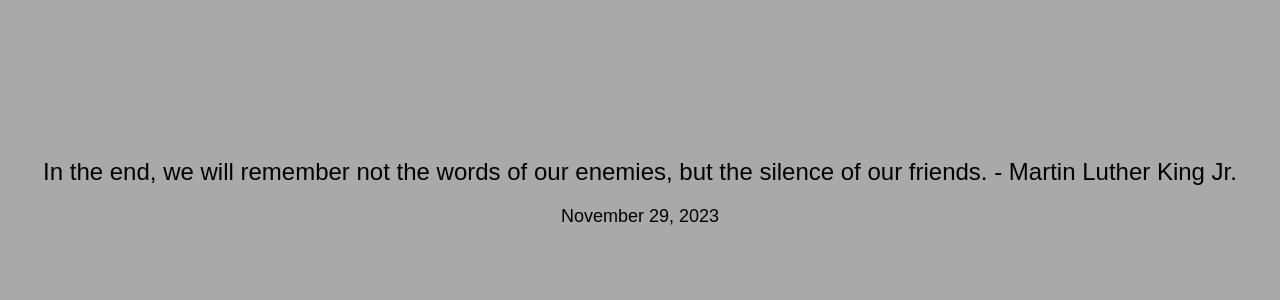
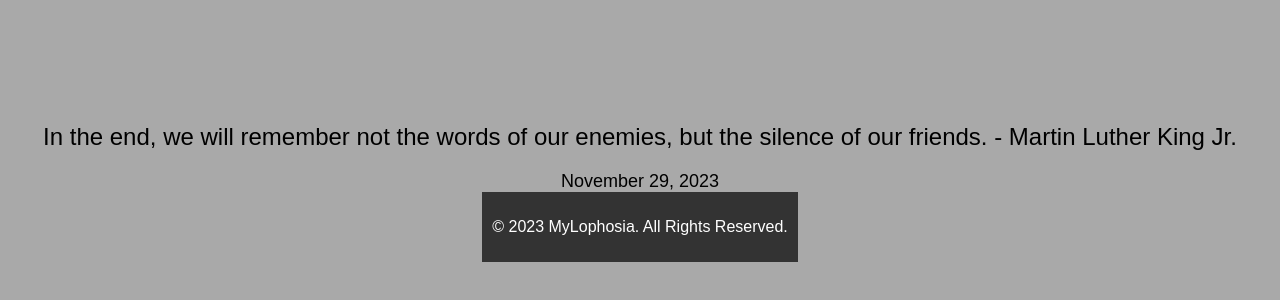
Before and after one commit to saitft/mylophosia, a plain HTML site: page index.html in a window 1280 px wide. Shown: the part 208-508 px from the top of the page. Drawn offline with Linux system fonts and the light colour scheme.

Commit message:
Update index.html

```diff
--- a/index.html
+++ b/index.html
@@ -27,6 +27,12 @@
         font-size: 18px;
         text-align: center;
       }
+      footer {
+            background-color: #333; /* Gri arka plan rengi */
+            color: white; /* Beyaz yazı rengi */
+            padding: 10px; /* Kenar boşluğu ekleyebilirsiniz */
+            text-align: center; /* Metni ortala */
+        }
     </style>
   </head>
   <body>
@@ -36,6 +42,9 @@
     <div class="date">
       <!-- Current date will be inserted here -->
     </div>
+    <footer>
+        <p>&copy; 2023 MyLophosia. All Rights Reserved.</p>
+    </footer>
 
     <script>
       // Array of random quote phrases
```
